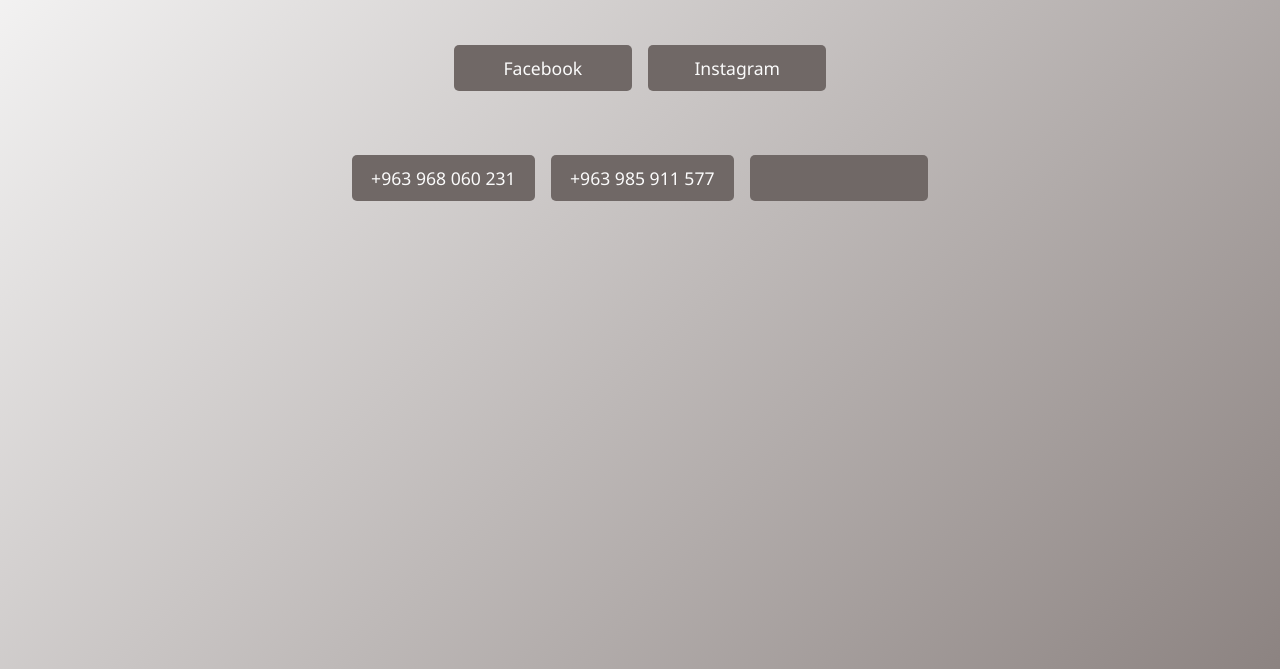
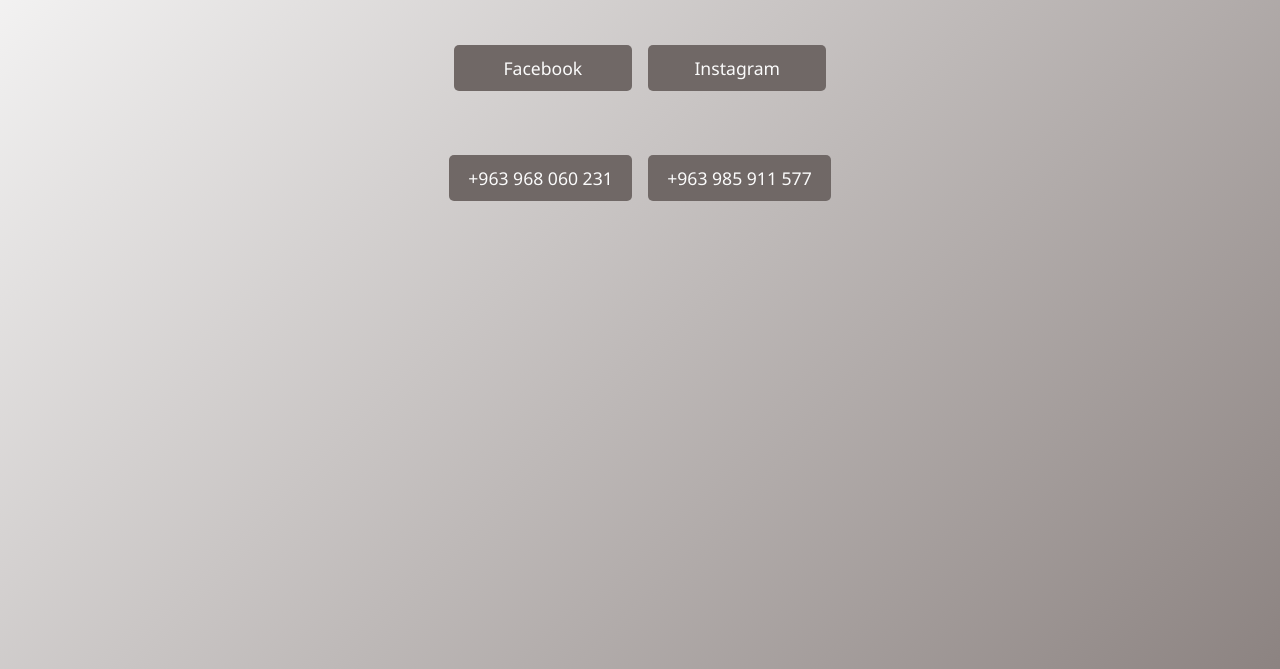
Before and after one commit to Mohammedsamman1/esfiohgdghovd, a plain HTML site: page index.html in a window 1280 px wide. Shown: the part 163-832 px from the top of the page. Drawn offline with Linux system fonts and the light colour scheme.

Commit message:
Update index.html

```diff
--- a/index.html
+++ b/index.html
@@ -23,7 +23,7 @@
 
     <div class="phones fade-in">
         <a href="tel:+963968060231">+963 968 060 231</a>
-        <a href="tel:+963985911577">+963 985 911 577<a>
+        <a href="tel:+963985911577">+963 985 911 577</a>
     </div>
 
     <script src="script.js"></script>
```
